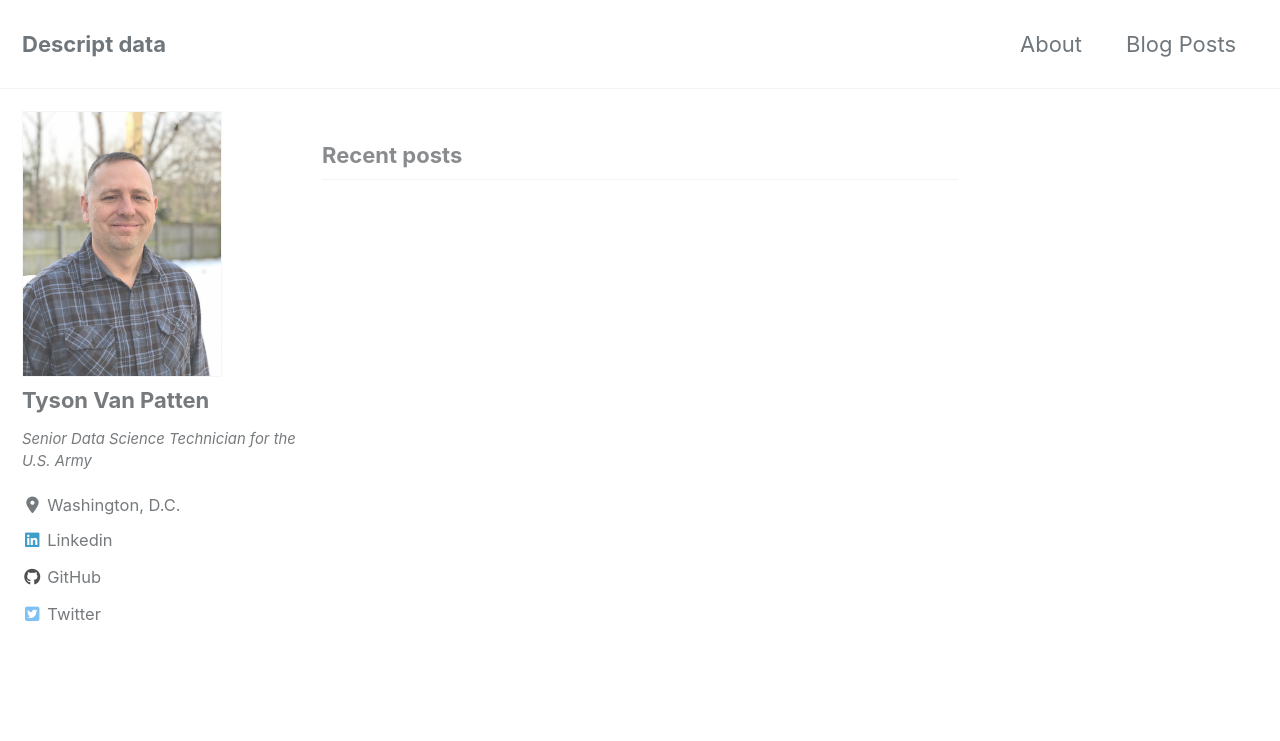
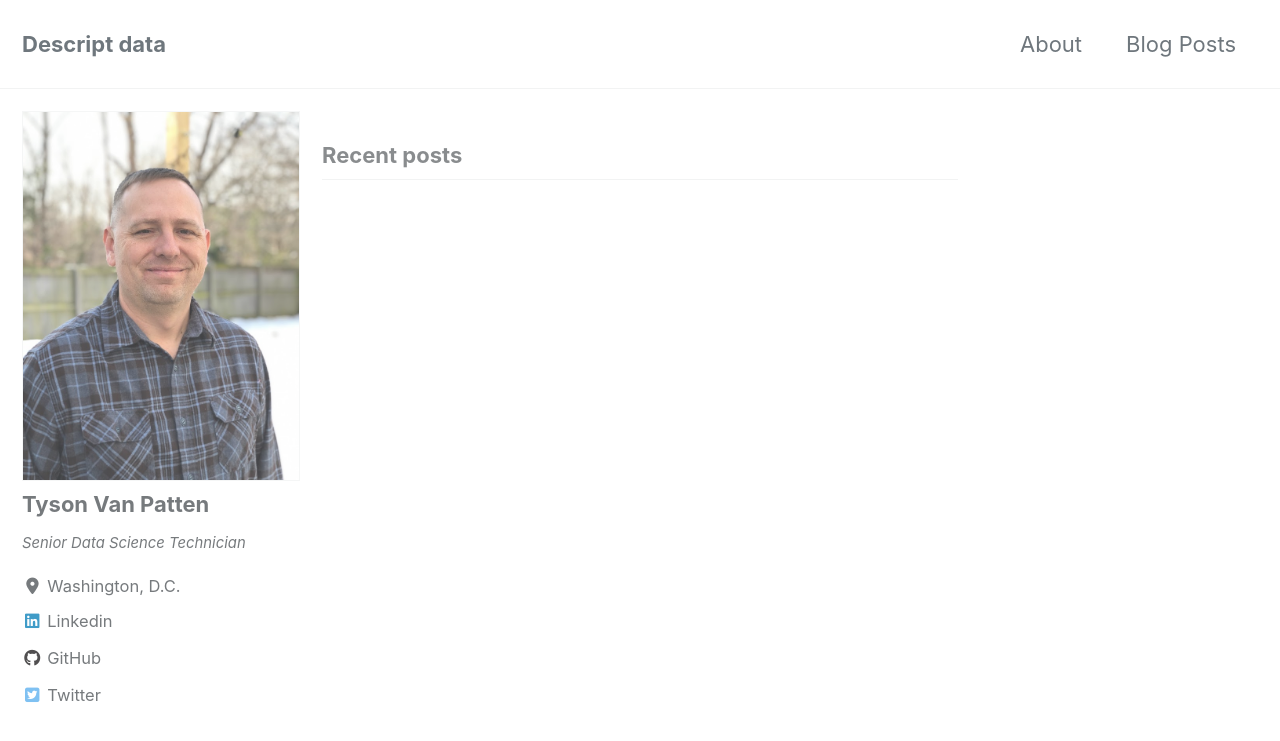
Before and after one commit to tvanpat/tvanpat, a Jekyll site: the page built from index.html, in a window 1280 px wide and 900 px high. Shown: the top 741 px of the window. Built offline with Jekyll 4.4.1, drawn with Linux system fonts in a browser that asks for light colours; cached includes are drawn as plain includes; nearby versions of some CDN libraries; the list of posts is cut into pages by our own code.

Commit message:
removed for space

```diff
--- a/_config.yml
+++ b/_config.yml
@@ -109,7 +109,7 @@ analytics:
 author:
   name             : "Tyson Van Patten"
   avatar           : "/images/profile_pic.jpg"
-  bio              : "Senior Data Science Technician for the U.S. Army"
+  bio              : "Senior Data Science Technician"
   location         : "Washington, D.C."
   email            :
   links:
--- a/_sass/minimal-mistakes/_sidebar.scss
+++ b/_sass/minimal-mistakes/_sidebar.scss
@@ -127,7 +127,7 @@
   }
 
   img {
-    max-width: 200px;
+    max-width: 300px;
     border-radius: 0%;
 
     @include breakpoint($large) {
```
